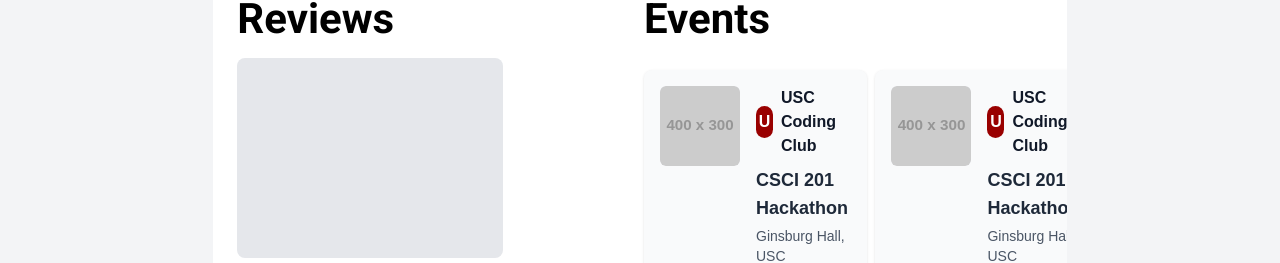
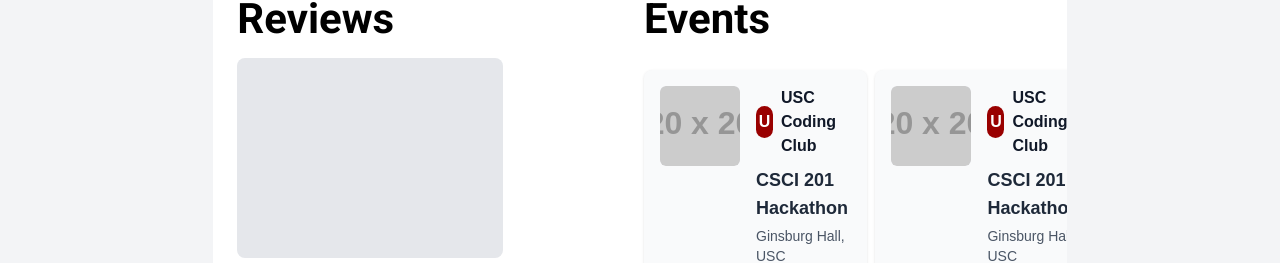
Before and after one commit to CSCI201-Group7/Clubber-Frontend, a Next.js app: page / in a window 1280 px wide. Shown: the part 340-603 px from the top of the page. Built offline with nearby package versions, Linux system fonts and the light colour scheme.

Commit message:
fixed placeholder image

```diff
--- a/src/components/home/EventItem_home.tsx
+++ b/src/components/home/EventItem_home.tsx
@@ -13,7 +13,7 @@ export default function EventItem_home({ eventId }: { eventId: string }) {
         startTime: new Date(),
         endTime: new Date(),
         rsvpLink: "https://www.usc.edu",
-        imageId: "https://via.placeholder.com/400x300" as FileId,
+        imageId: "https://placehold.co/20x20" as FileId,
         attendees: 8
     });
 
```
